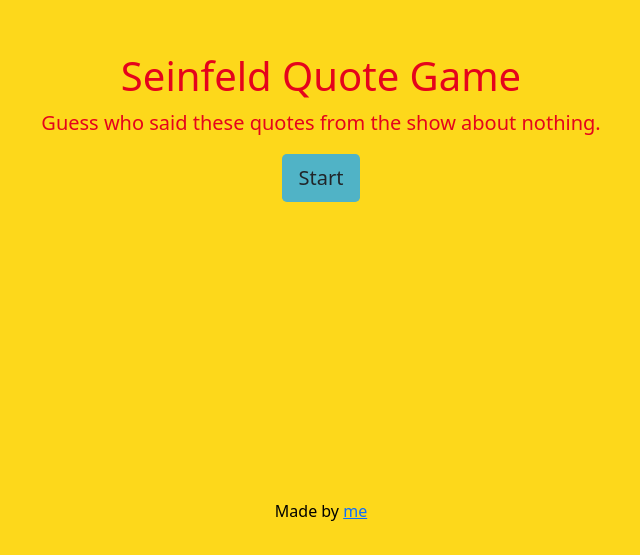
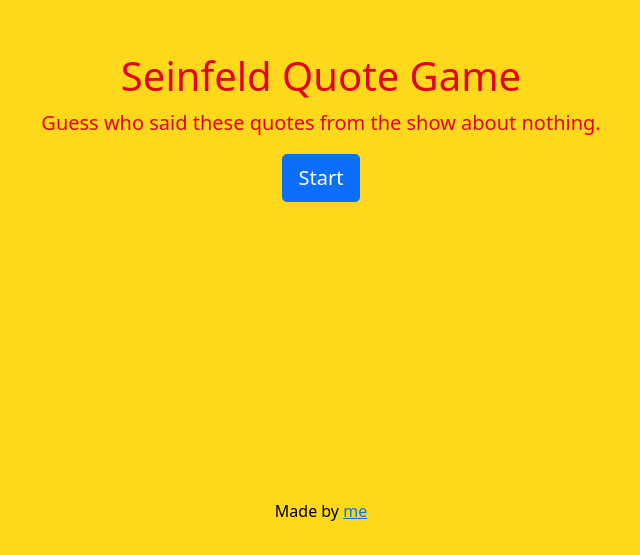
Before and after one commit to scottdurant/netlify-test-app, an Angular app: page /welcome-screen in a window 1280 px wide. Shown: the part 245-800 px from the top of the page, without its empty margins (319-959 px from the left). Built offline with nearby package versions, Linux system fonts and the light colour scheme.

Commit message:
fixed some styling

```diff
--- a/src/app/app.component.css
+++ b/src/app/app.component.css
@@ -1,3 +1,8 @@
 body {
   background-color: var(--yellow);
 }
+
+h1,
+p {
+  color: var(--red);
+}
--- a/src/app/welcome-screen/welcome-screen.component.css
+++ b/src/app/welcome-screen/welcome-screen.component.css
@@ -1,16 +1,3 @@
-h1,
-p {
-  color: var(--red);
-}
-
 .footer-text p {
   color: black;
 }
-
-.btn-start {
-  background-color: var(--blue);
-}
-
-.btn-start:hover {
-  background-color: #4597a8;
-}
--- a/src/app/welcome-screen/welcome-screen.component.html
+++ b/src/app/welcome-screen/welcome-screen.component.html
@@ -6,7 +6,11 @@
         Guess who said these quotes from the show about nothing.
       </p>
       <p class="lead">
-        <button routerLink="/game" type="button" class="btn btn-lg btn-start">
+        <button
+          routerLink="/game"
+          type="button"
+          class="btn btn-primary btn-lg btn-start"
+        >
           Start
         </button>
       </p>
```
